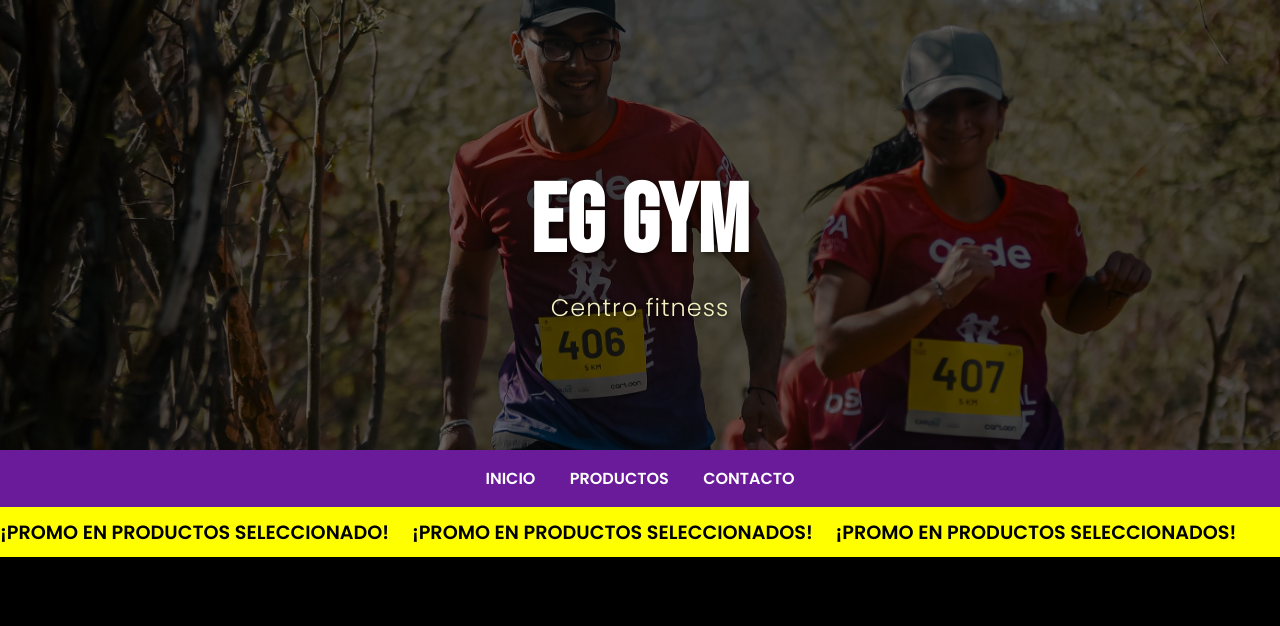
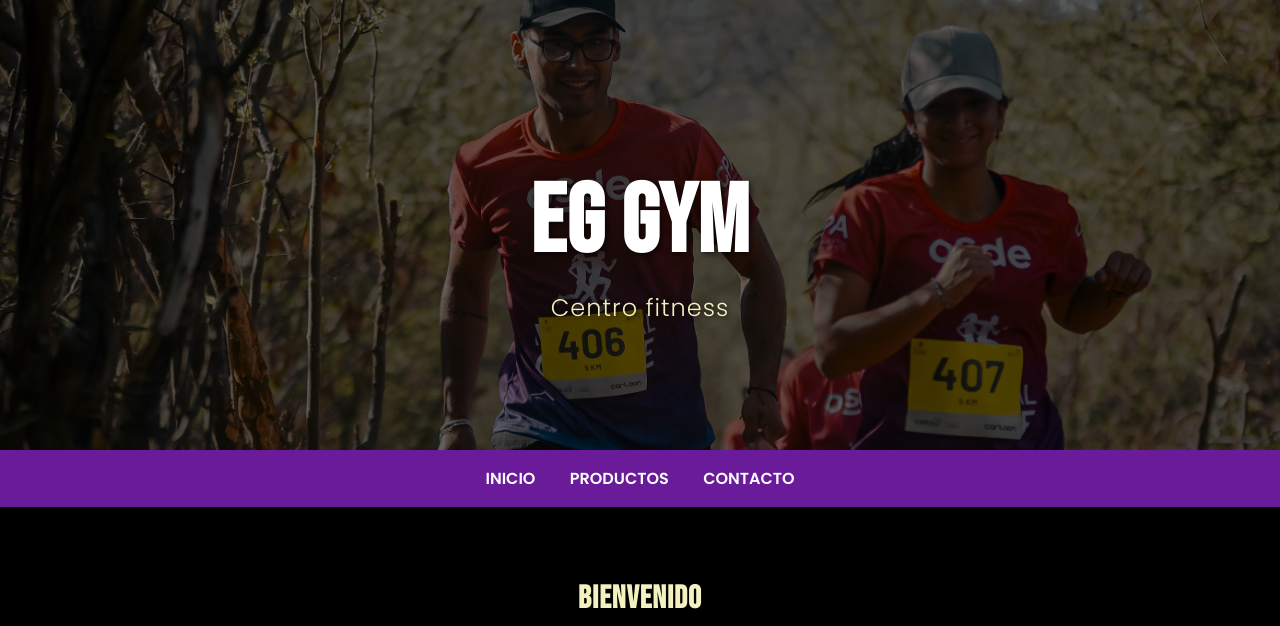
Before and after one commit to emiliano-gomez-eg/eg-gym, a plain HTML site: page index.html in a window 1280 px wide. Shown: the top 626 px of the page. Drawn offline with Linux system fonts and the light colour scheme.

Commit message:
Update index.html

```diff
--- a/index.html
+++ b/index.html
@@ -29,9 +29,6 @@
     <a href="info.html">CONTACTO</a>
 
 </nav>
-<div class="barra-promocion">
-    <div class="texto-movible">¡PROMO EN PRODUCTOS SELECCIONADO! &nbsp;&nbsp;&nbsp;&nbsp;¡PROMO EN PRODUCTOS SELECCIONADOS! &nbsp;&nbsp;&nbsp;&nbsp;¡PROMO EN PRODUCTOS SELECCIONADOS! &nbsp;&nbsp;&nbsp;&nbsp;</div>
-</div>
 
 
 <main>
```
